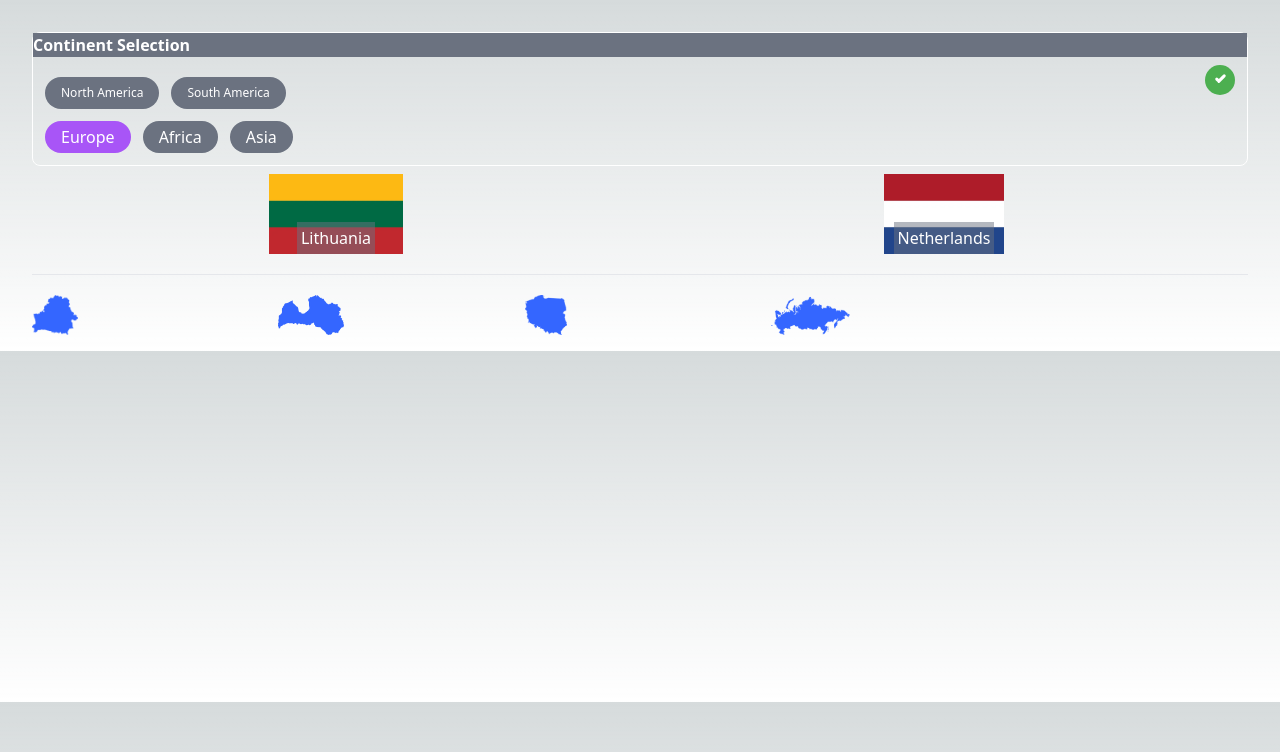
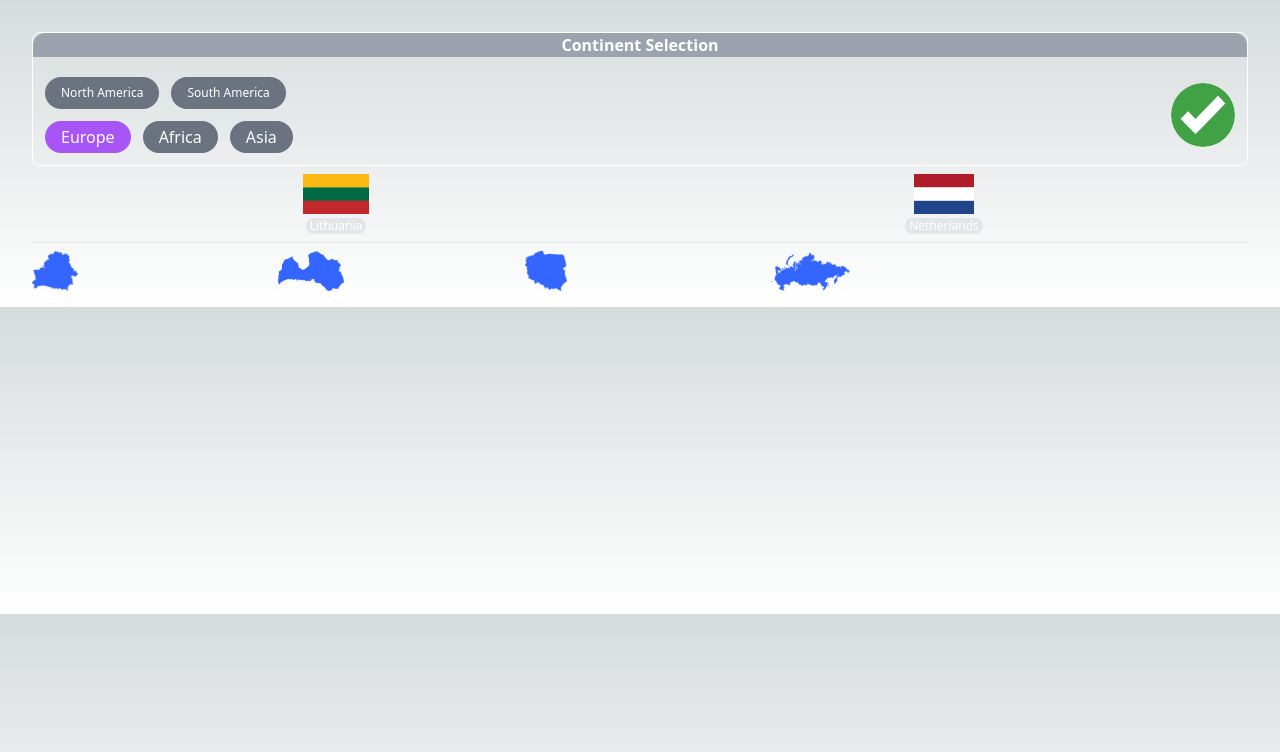
Before and after one commit to ricktoews/geo-app, a Next.js app: page / in a window 1280 px wide. Shown: the top 752 px of the page. Built offline with nearby package versions, Linux system fonts and the light colour scheme.

Commit message:
Fix capital city input to remove diacritics, convert smart apostrophes to ascii, and match one of multiple possibilities--looking at South Africa here. Also, make some layout / format improvements.

```diff
--- a/components/ContinentSelector.js
+++ b/components/ContinentSelector.js
@@ -63,7 +63,7 @@ export default function CheckboxGroup({ continents, setContinentSelection }) {
 
     return (
         <div className="border border-white rounded-lg my-2">
-            <p className="text-white bg-gray-500 font-bold mb-2">Continent Selection</p>
+            <p className="text-white rounded-t-xl text-center bg-gray-400 font-bold mb-2">Continent Selection</p>
             <div className="flex justify-between px-3">
                 <div className="flex flex-col space-y-3 py-3">
                     <div className="flex space-x-3">
@@ -76,13 +76,9 @@ export default function CheckboxGroup({ continents, setContinentSelection }) {
                         <div><button onClick={handleContinentClicked} data-continent="asia" className={`h-5 rounded-full px-4 py-4 ${buttonColors.asia} text-white flex items-center`}>Asia</button></div>
                     </div>
                 </div>
-                <svg onClick={handleSetSelection} className="cursor-pointer" xmlns="http://www.w3.org/2000/svg" width="30" height="30" viewBox="0 0 30 30">
-                    <circle cx="15" cy="15" r="15" fill="#4CAF50" />
-                    <path d="M10.878 15.357l-2.207-2.207a1.5 1.5 0 0 1 2.121-2.121l1.086 1.086 4.293-4.293a1.5 1.5 0 0 1 2.121 2.121l-5.5 5.5a1.5 1.5 0 0 1-2.121 0z" fill="#fff" transform="translate(2 2)" />
-                </svg>
-                {/*
-                <button onClick={handleSetSelection}>Set Continent Selection</button>
-    */}
+
+                <button onClick={handleSetSelection}><img className="bg-white rounded-full h-16" src="/images/green-checkmark.png" /></button>
+
             </div>
         </div>
     );
--- a/pages/index.js
+++ b/pages/index.js
@@ -2,6 +2,7 @@ import { useEffect, useRef, useState } from 'react';
 import ImageGrid from '@/components/ImageGrid';
 import ContinentSelector from '@/components/ContinentSelector';
 import { getGeoPath } from '../utils/get-path';
+import { normalizeString } from '../utils/helpers';
 
 import countries from '../data/borders.json';
 
@@ -130,11 +131,22 @@ export default function Game(props) {
         setChallengeCountry(countryObj);
     }
 
+    function checkCapitalInput(input) {
+        const value = normalizeString(input);
+        const expected = normalizeString(challengeCountry.capital);
+        const capitalsList = expected.split('|');
+        let result = false;
+        for (let capital of capitalsList) {
+            if (capital === value) result = true;
+        }
+
+        return result;
+    }
+
     function handleChallenge(event) {
         const el = event.target;
-        const value = el.value;
-        console.log('====> handleChallenge', value, challengeCountry.capital);
-        if (value === challengeCountry.capital) {
+        const result = checkCapitalInput(el.value);
+        if (result) {
             setNewOrigin(challengeCountry.country);
         }
     }
@@ -147,23 +159,23 @@ export default function Game(props) {
                 poolContinents.length > 0 && (<>
                     <div className="flex justify-between">
                         <div onClick={handleOriginClick} className="relative w-1/2 flex flex-col items-center justify-center">
-                            <div id="origin-label" className="absolute bottom-0 text-center bg-gray-500 bg-opacity-50 text-white px-1 py-1">{origCountry}</div>
-                            <div><img src={makeFileName(origCountry)} alt={origCountry} className="mx-auto max-h-20 object-contain" /></div>
+                            <div><img src={makeFileName(origCountry)} alt={origCountry} className="mx-auto max-h-10 object-contain" /></div>
+                            <div id="origin-label" className="rounded-lg text-xs text-center bg-gray-300 bg-opacity-50 text-white mt-1 px-1">{origCountry}</div>
                         </div>
                         <div className="relative w-1/2 flex flex-col items-center justify-center">
-                            <div id="dest-label" className="absolute bottom-0 text-center bg-gray-500 bg-opacity-50 text-white px-1 py-1">{destCountry}</div>
-                            <div><img src={makeFileName(destCountry)} alt={destCountry} className="mx-auto max-h-20 object-contain" /></div>
+                            <div><img src={makeFileName(destCountry)} alt={destCountry} className="mx-auto max-h-10 object-contain" /></div>
+                            <div id="dest-label" className="rounded-lg text-xs text-center bg-gray-300 bg-opacity-50 text-white mt-1 px-1">{destCountry}</div>
                         </div>
                     </div>
 
-                    <hr className="my-5" />
+                    <hr className="my-2" />
 
                     {arrived && (<div>
                         <div>YOU HAVE ARRIVED!</div>
                         <div>Your path: {myPath.join(', ')} (Steps: {myPath.length})</div>
                         <div>Shortest path: {geoPath.join(', ')} (Steps: {geoPath.length})</div>
                         <hr className="my-5" />
-                        <div><button onClick={start}>Again!</button></div>
+                        <div className="flex justify-center"><button className="whitespace-normal leading-none h-5 rounded-full px-4 py-4 bg-purple-500 text-white flex items-center" onClick={start}>Again!</button></div>
                     </div>)}
 
                     {!arrived && (<>
@@ -171,7 +183,7 @@ export default function Game(props) {
                         {challengeCountry.capital && (
                             <div>
                                 <div>Challenge: What&apos;s the capital of {challengeCountry.country}?</div>
-                                <div><input ref={challengeInput} type="text" className="bg-gray-200 text-gray-800" onChange={handleChallenge} /></div>
+                                <div><input ref={challengeInput} type="text" className="bg-purple-500 text-gray-800" onChange={handleChallenge} /></div>
                             </div>
 
                         )}
--- a/utils/helpers.js
+++ b/utils/helpers.js
@@ -72,3 +72,16 @@ function setOriginDirection(origin) {
 	getDirectionFromOrigin = makeDirectionFromOriginFn(origin);
 }
 exports.setOriginDirection = setOriginDirection;
+
+function normalizeString(str) {
+	str = str
+		.toLowerCase()
+		.normalize("NFD")
+		.replace(/\p{Diacritic}/gu, "")
+		.replace(/[‘’“”]/g, match => {
+			if ('‘’'.indexOf(match) !== -1) return `'`;
+			if ('“”'.indexOf(match) !== -1) return `"`;
+		});
+	return str;
+}
+exports.normalizeString = normalizeString;
```
Also changed, not shown: public/images/green-checkmark.png (added).
